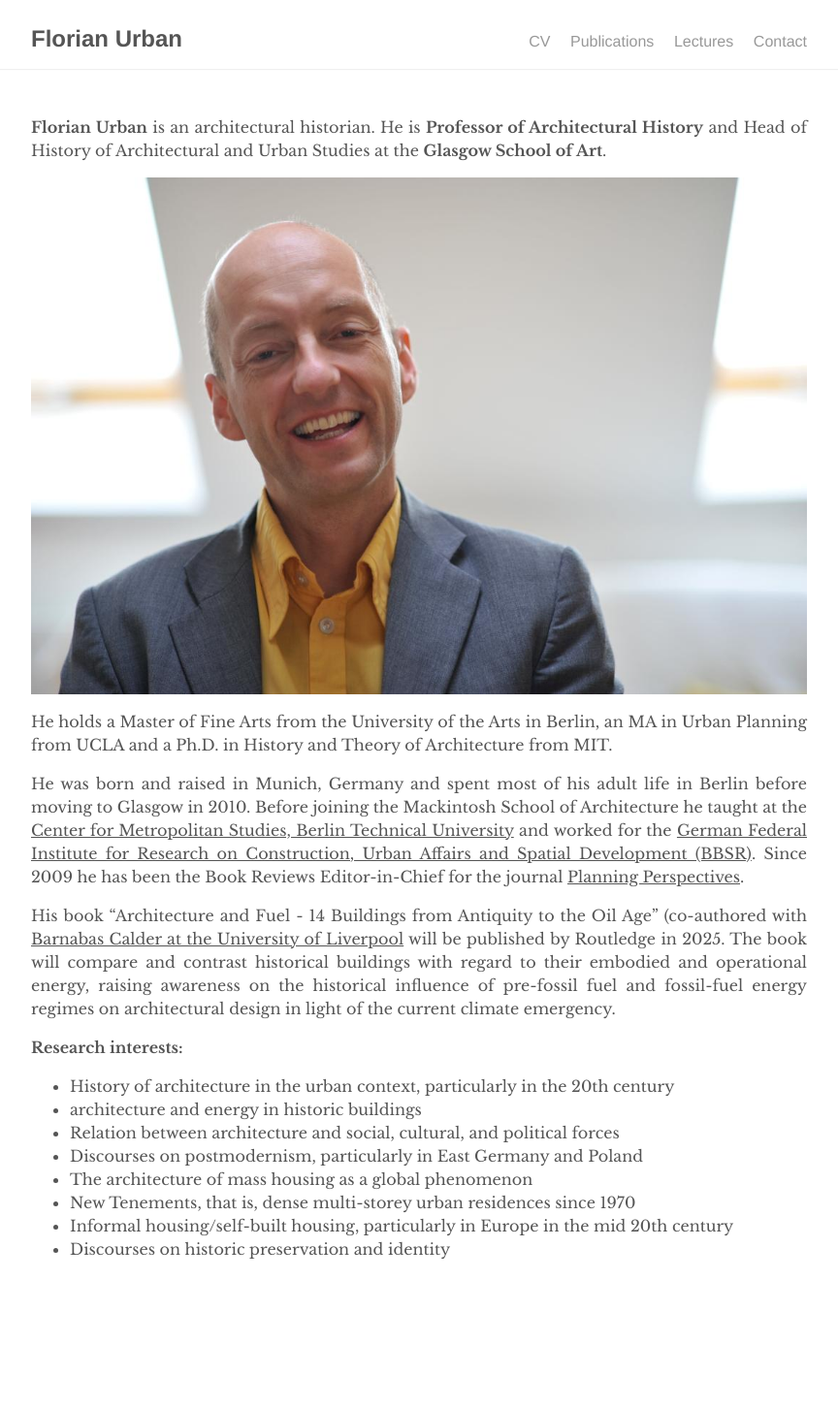
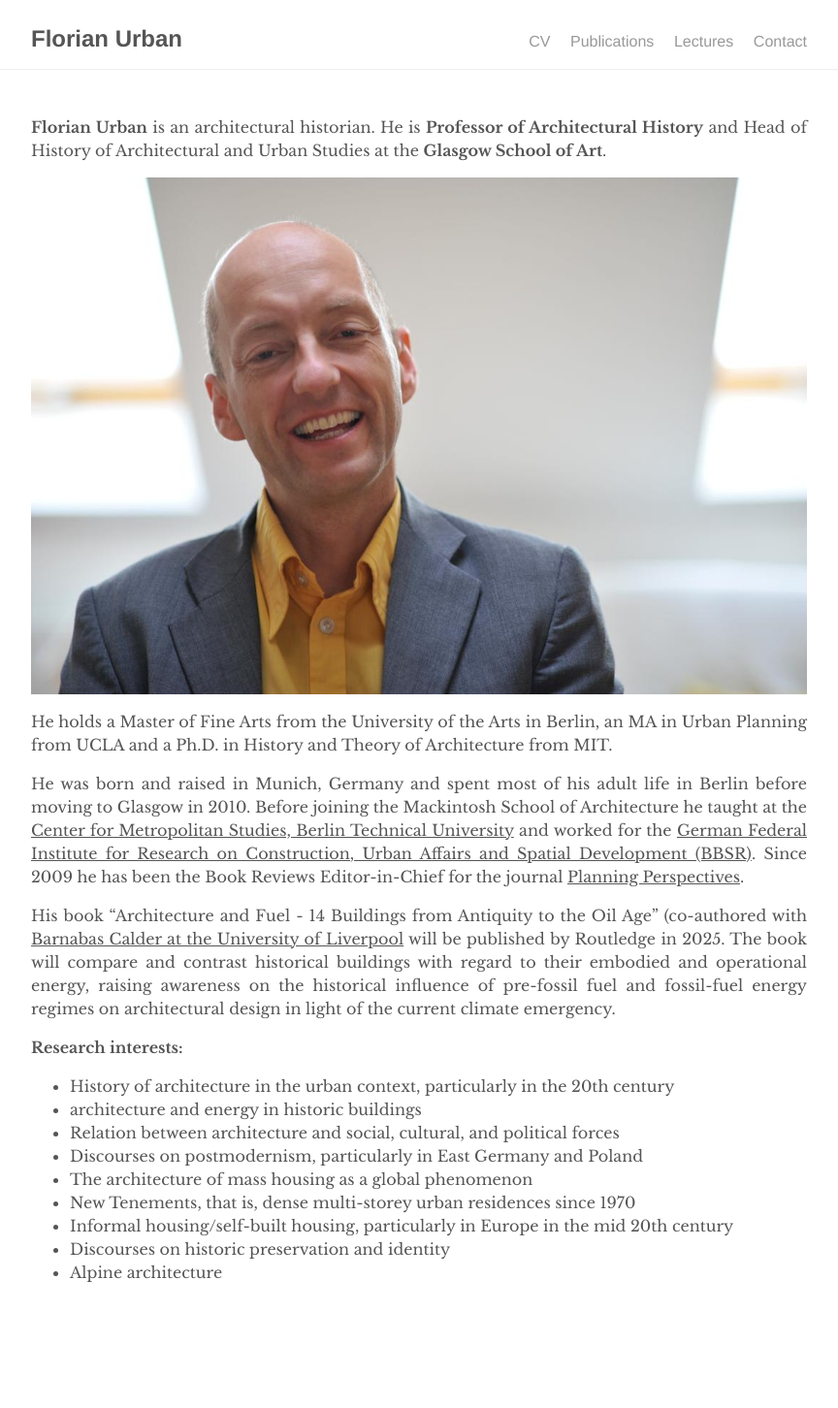
Before and after one commit to florianurban/florianurban.github.io, a Jekyll site: the page built from index.md, in a window 1280 px wide. Shown: the whole page at 97% size, without its empty margins (208-1072 px from the left). Built offline with Jekyll 4.4.1, drawn with Linux system fonts in a browser that asks for light colours; before the commit the page ends 1428 px from its top, so only the background shows below that.

Commit message:
Update index.md
Alpine

```diff
--- a/index.md
+++ b/index.md
@@ -23,3 +23,4 @@ His book “Architecture and Fuel - 14 Buildings from Antiquity to the Oil Age
 - New Tenements, that is, dense multi-storey urban residences since 1970
 - Informal housing/self-built housing, particularly in Europe in the mid 20th century
 - Discourses on historic preservation and identity
+- Alpine architecture
```
